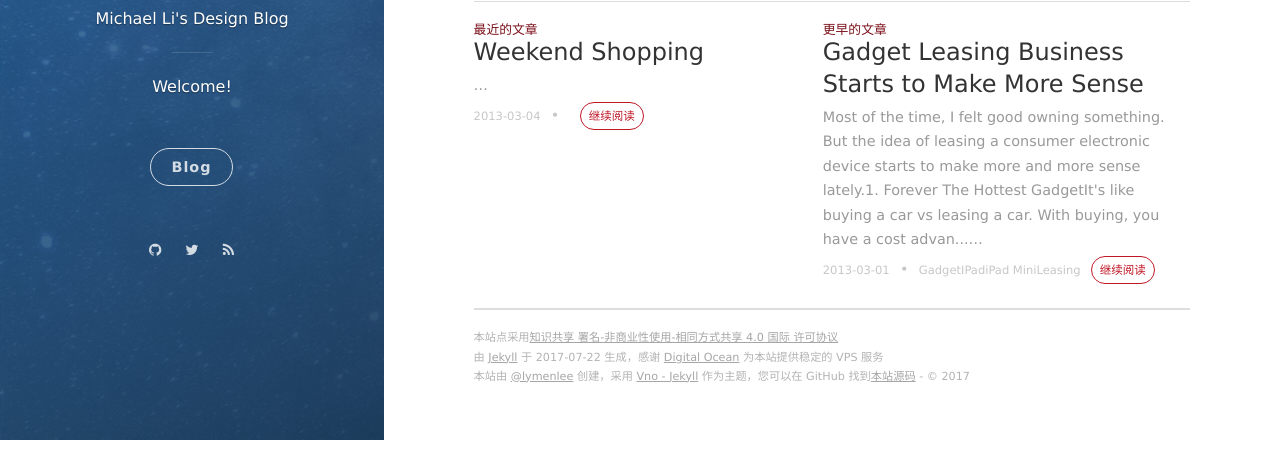
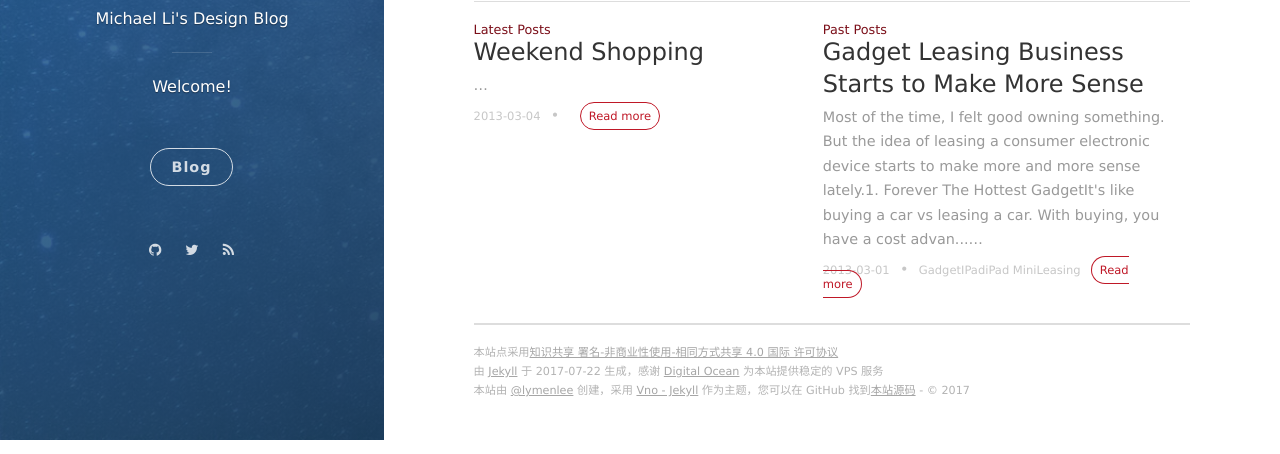
Before and after one commit to lymenlee/mucraft, a Jekyll site: the page built from _posts/2013-03-02-spring-is-here.html, in a window 1280 px wide. Shown: the part 460-914 px from the top of the page. Built offline with Jekyll 4.4.1, drawn with Linux system fonts in a browser that asks for light colours; nearby versions of some CDN libraries.

Commit message:
Make it into English

```diff
--- a/_includes/read-more.html
+++ b/_includes/read-more.html
@@ -2,20 +2,20 @@
    {% if page.next %}
    {% assign current = page.next %}
    <div class="read-more-item">
-       <span class="read-more-item-dim">最近的文章</span>
+       <span class="read-more-item-dim">Latest Posts</span>
        <h2 class="post-list__post-title post-title"><a href="{{ current.url }}" title="link to {{ current.title }}">{{ current.title }}</a></h2>
        <p class="excerpt">{{ current.content | markdownify | strip_html | strip_newlines | truncate: 250 }}&hellip;</p>
-       <div class="post-list__meta"><time datetime="{{current.date | date: date_to_xmlschema}}" class="post-list__meta--date date">{{current.date | date: "%F"}}</time> &#8226; <span class="post-list__meta--tags tags">{{current.tags}}</span><a class="btn-border-small" href={{current.url}}>继续阅读</a></div>
+       <div class="post-list__meta"><time datetime="{{current.date | date: date_to_xmlschema}}" class="post-list__meta--date date">{{current.date | date: "%F"}}</time> &#8226; <span class="post-list__meta--tags tags">{{current.tags}}</span><a class="btn-border-small" href={{current.url}}>Read more</a></div>
    </div>
    {% endif %}
 
    {% if page.previous %}
    {% assign current = page.previous %}
    <div class="read-more-item">
-       <span class="read-more-item-dim">更早的文章</span>
+       <span class="read-more-item-dim">Past Posts</span>
        <h2 class="post-list__post-title post-title"><a href="{{ current.url }}" title="link to {{ current.title }}">{{ current.title }}</a></h2>
        <p class="excerpt">{{ current.content | markdownify | strip_html | strip_newlines | truncate: 250 }}&hellip;</p>
-       <div class="post-list__meta"><time datetime="{{current.date | date: date_to_xmlschema}}" class="post-list__meta--date date">{{current.date | date: "%F"}}</time> &#8226; <span class="post-list__meta--tags tags">{{current.tags}}</span><a class="btn-border-small" href={{current.url}}>继续阅读</a></div>
+       <div class="post-list__meta"><time datetime="{{current.date | date: date_to_xmlschema}}" class="post-list__meta--date date">{{current.date | date: "%F"}}</time> &#8226; <span class="post-list__meta--tags tags">{{current.tags}}</span><a class="btn-border-small" href={{current.url}}>Read more</a></div>
    </div>
    {% endif %}
 </section>
```
